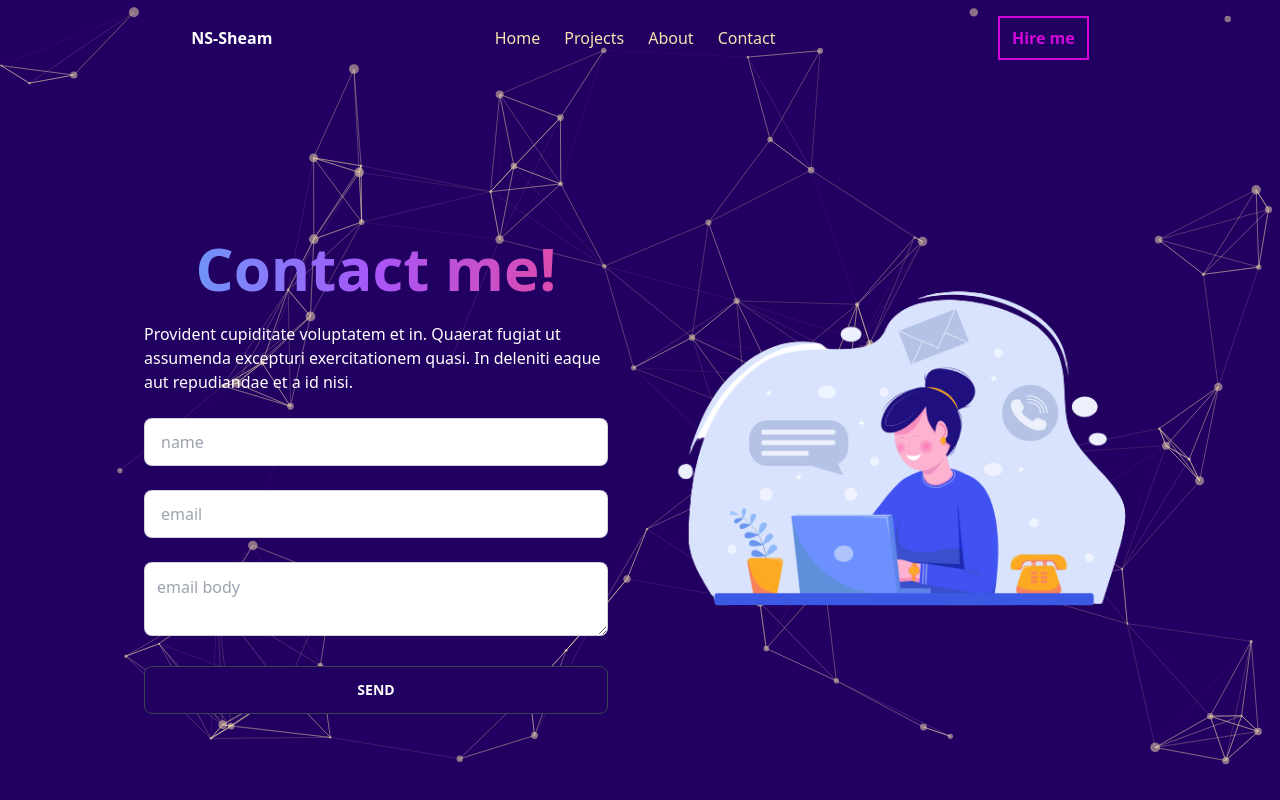
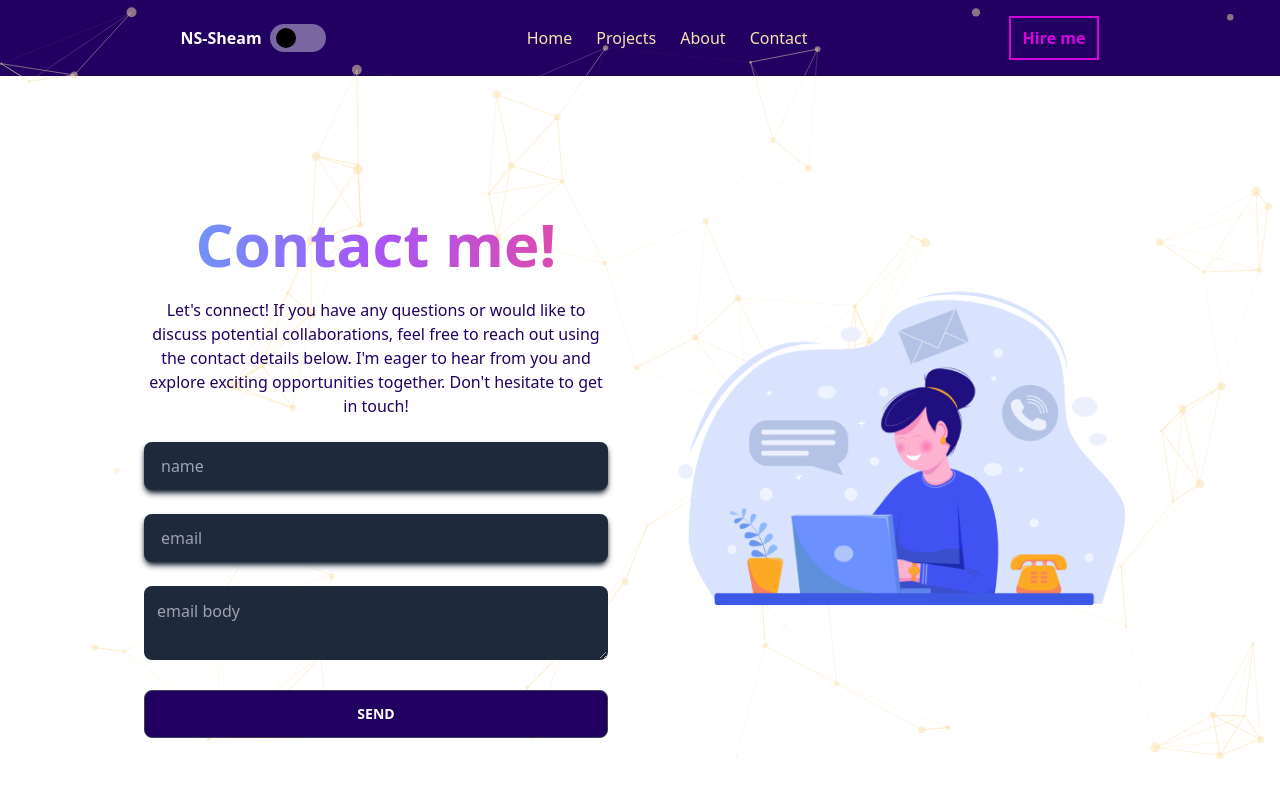
Before and after one commit to NS-Sheam/my-portfolio, a React (Vite) app: page /contact in a window 1280 px wide. Shown: the top 800 px of the page. Built offline with nearby package versions, Linux system fonts and the light colour scheme; a web font is replaced by a local one.

Commit message:
dark mode done

```diff
--- a/src/layouts/Main.jsx
+++ b/src/layouts/Main.jsx
@@ -1,18 +1,22 @@
-import { useLayoutEffect } from 'react';
+import { createContext, useLayoutEffect, useState } from 'react';
 import { Outlet } from 'react-router-dom';
 import Footer from '../pages/shared/Footer/Footer';
 import ParticlesDesign from '../components/ParticlesDesign';
-
+export const ThemeContext = createContext(null);
 const Main = () => {
     useLayoutEffect(() => {
         window.scrollTo(0, 0);
     });
+    const [theme, setTheme] = useState("light")
+    const themeInfo = { theme, setTheme };
     return (
-        <>
-            <ParticlesDesign />
-            <Outlet />
-            <Footer />
-        </>
+        <ThemeContext.Provider value={themeInfo}>
+            <div data-theme={theme}>
+                <ParticlesDesign />
+                <Outlet />
+                <Footer />
+            </div>
+        </ThemeContext.Provider>
     );
 };
 
--- a/src/pages/About/About.jsx
+++ b/src/pages/About/About.jsx
@@ -1,7 +1,10 @@
 import { Link } from "react-router-dom";
 import Header from "../shared/Header/Header";
+import { useContext } from "react";
+import { ThemeContext } from "../../layouts/Main";
 
 const About = () => {
+    const { theme } = useContext(ThemeContext);
     const handleDownloadResume = () => {
         window.open("https://drive.google.com/u/0/uc?id=1XhOOmSn6iqDiaA-DNsgsBg3HS7YFNtfa&export=download");
     };
@@ -14,8 +17,8 @@ const About = () => {
                 <Header />
             </div>
             <h1 className="pt-5 md:pt-8 text-center text-3xl lg:text-6xl font-bold bg-gradient-to-r from-blue-400 via-purple-500 to-pink-500 text-transparent bg-clip-text">About me!</h1>
-            <div className="bg-white inner-container py-5 md:py-8 space-y-4 flex flex-col md:flex-row items-center justify-between">
-                <div className="md:text-xl text-bandSecondary space-y-3 w-full md:w-1/2 text-center md:text-left">
+            <div className="inner-container py-5 md:py-8 space-y-4 flex flex-col md:flex-row items-center justify-between">
+                <div className={`md:text-xl ${theme == "light" ? "text-bandSecondary" : "text-white"} space-y-3 w-full md:w-1/2 text-center md:text-left`}>
                     <p>Name: <span className="font-bold text-green-500">MD. Nazmus Sakib Sheam</span></p>
                     <p>Age: <span className="font-bold">23 Years</span></p>
                     <p>Position: <span className="font-bold">MERN Stack Developer</span></p>
--- a/src/pages/Contact/Contact.jsx
+++ b/src/pages/Contact/Contact.jsx
@@ -2,14 +2,16 @@ import Header from "../shared/Header/Header";
 import emailjs from '@emailjs/browser';
 import img from "../../assets/images/contact-image/contact_us.png"
 import "./Contact.css"
-import { useLayoutEffect, useRef } from "react";
+import { useContext, useLayoutEffect, useRef } from "react";
 import { ToastContainer, toast } from "react-toastify";
 import 'react-toastify/dist/ReactToastify.css';
+import { ThemeContext } from "../../layouts/Main";
 
 const Contact = () => {
     useLayoutEffect(() => {
         window.scrollTo(0, 0);
       });
+      const {theme} = useContext(ThemeContext);
     const form = useRef();
     // console.log(object);
     const sendEmail = (e) => {
@@ -48,21 +50,21 @@ const Contact = () => {
             <div className="bg-bandSecondary">
                 <Header />
             </div>
-            <div className="hero min-h-screen bg-bandSecondary w-full lg:py-6">
+            <div className="hero min-h-screen w-full lg:py-6">
                 <div className="hero-content flex-col lg:flex-row justify-between gap-16 lg:w-4/5">
                     <div className="bg-transparent w-full lg:w-1/2">
                         <form ref={form} onSubmit={sendEmail} className="space-y-4 lg:space-y-6">
                             <h1 className="text-center text-3xl lg:text-6xl font-bold bg-gradient-to-r from-blue-400 via-purple-500 to-pink-500 text-transparent bg-clip-text">Contact me!</h1>
-                            <p className="text-white text-center lg:text-left">Provident cupiditate voluptatem et in. Quaerat fugiat ut assumenda excepturi exercitationem quasi. In deleniti eaque aut repudiandae et a id nisi.</p>
+                            <p className={`${theme == "light" ? "text-bandSecondary" : "text-white"} text-center`}>Let's connect! If you have any questions or would like to discuss potential collaborations, feel free to reach out using the contact details below. I'm eager to hear from you and explore exciting opportunities together. Don't hesitate to get in touch!</p>
                             <div className="form-control">
-                                <input type="text" placeholder="name" name="from_name" className="input input-bordered" />
+                                <input type="text" placeholder="name" name="from_name" className={`input input-bordered shadow-md ${theme == "light" ? "bg-slate-800 shadow-slate-800" : "bg-white"}`} />
                             </div>
                             <div className="form-control">
-                                <input type="text" placeholder="email" name="from_email" className="input input-bordered" />
+                                <input type="text" placeholder="email" name="from_email" className={`input input-bordered shadow-md ${theme == "light" ? "bg-slate-800 shadow-slate-800" : "bg-white"}`} />
                             </div>
-                            <textarea placeholder="email body" name="message" className="p-3 text-base textarea textarea-bordered textarea-lg w-full" ></textarea>
+                            <textarea placeholder="email body" name="message" className={`p-3 text-base textarea textarea-bordered textarea-lg w-full ${theme == "light" ? "bg-slate-800 shadow-slate-800" : "bg-white"}`} ></textarea>
                             <div className="form-control mt-6">
-                                <button className="btn bg-bandSecondary text-white hover:bg-opacity-5">Send</button>
+                                <button className="btn bg-bandSecondary text-white hover:bg-opacity-25">Send</button>
                             </div>
                         </form>
                     </div>
--- a/src/pages/ProjectsPage/ProjectsPage.jsx
+++ b/src/pages/ProjectsPage/ProjectsPage.jsx
@@ -1,11 +1,13 @@
-import { useEffect, useState } from "react";
+import { useContext, useEffect, useState } from "react";
 import SingleProject from "../Home/Projects/SingleProject";
 import Header from "../shared/Header/Header";
 import ProjectModal from "../../components/ProjectModal";
+import { ThemeContext } from "../../layouts/Main";
 
 const ProjectsPage = () => {
     const [projects, setProjects] = useState([]);
     const [singleProject, setSingleProject] = useState([]);
+    const {theme} = useContext(ThemeContext);
     useEffect(() => {
         fetch("projectData.json")
             .then(res => res.json())
@@ -19,7 +21,7 @@ const ProjectsPage = () => {
                 <Header />
             </div>
             <h1 className="py-4 md:py-8 text-center text-3xl lg:text-6xl font-bold bg-gradient-to-r from-blue-400 via-purple-500 to-pink-500 text-transparent bg-clip-text">My Projects</h1>
-            <p className='text-bandSecondary text-xs lg:text-xl w-3/4 mx-auto pb-4 md:pb-6 lg:pb-8'>Browse through my portfolio to explore a diverse range of projects that demonstrate my skills in web development. From interactive React applications to functional JavaScript projects and visually appealing HTML/CSS interfaces, you will find a showcase of my expertise in various web technologies.</p>
+            <p className={`${theme == "light" ? "text-bandSecondary" : "text-white"} text-xs lg:text-xl text-center w-3/4 mx-auto pb-4 md:pb-6 lg:pb-8`}>Browse through my portfolio to explore a diverse range of projects that demonstrate my skills in web development. From interactive React applications to functional JavaScript projects and visually appealing HTML/CSS interfaces, you will find a showcase of my expertise in various web technologies.</p>
             <div className="inner-container">
                 <div className="grid lg:grid-cols-4 items-end mx-auto my-5 gap-5">
                     {
--- a/src/pages/shared/Header/Header.css
+++ b/src/pages/shared/Header/Header.css
@@ -4,3 +4,38 @@
 .sm-menu-item{
 
 }
+
+.switch {
+    width: 56px;
+    height: 28px;
+    background-color: rgba(255, 255, 255, 0.4);
+    display: flex;
+    justify-content: flex-start;
+    align-items: center;
+    border-radius: 50px;
+    padding: 6px;
+    cursor: pointer;
+  }
+
+  .switch[data-isOn="true"] {
+    justify-content: flex-end;
+  }
+
+  .dark-handle {
+    width: 20px;
+    height: 20px;
+    background-color: black;
+    border-radius: 40px;
+    transition: transform 0.3s ease;
+  }
+  .light-handle {
+    width: 20px;
+    height: 20px;
+    background-color: white;
+    border-radius: 40px;
+    transition: transform 0.3s ease;
+  }
+
+  .switch[data-isOn="true"] .handle {
+    transform: translateX(80px);
+  }
--- a/src/pages/shared/Header/Header.jsx
+++ b/src/pages/shared/Header/Header.jsx
@@ -1,15 +1,26 @@
-import { useEffect, useState } from 'react';
+import { useContext, useEffect, useState } from 'react';
 import ActiveLink from '../ActiveLink/ActiveLink';
 import "./Header.css";
 import { FontAwesomeIcon } from '@fortawesome/react-fontawesome'
 import { faBars, faXmark } from '@fortawesome/free-solid-svg-icons'
 import { AiOutlineHome, AiOutlineMail, AiOutlineProject } from 'react-icons/ai';
 import { SiAboutdotme } from 'react-icons/si';
+import { motion } from "framer-motion";
+import { ThemeContext } from '../../../layouts/Main';
 
 const Header = () => {
     const [isMenuOpen, setIsMenuOpen] = useState(false);
 
     const [isHeaderFixed, setIsHeaderFixed] = useState(false);
+
+    const { theme, setTheme } = useContext(ThemeContext);
+
+    const [isOn, setIsOn] = useState(false);
+
+    const toggleSwitch = () => {
+        setIsOn(!isOn)
+        theme == "light" ? setTheme("dark") : setTheme("light")
+    };
 
     useEffect(() => {
         const handleScroll = () => {
@@ -47,12 +58,20 @@ const Header = () => {
 
         </ul>
     </div>
+    const spring = {
+        type: "spring",
+        stiffness: 700,
+        damping: 30
+    };
     return (
         <>
             {/* For dextop */}
             <section className='hidden lg:flex justify-around items-center inner-container py-4'>
-                <div>
+                <div className='flex justify-center items-center gap-2'>
                     <h3 className='text-white font-bold'>NS-Sheam</h3>
+                    <div className="switch dark-switch" data-isOn={isOn} onClick={toggleSwitch}>
+                        <motion.div className={theme == "light" ? "dark-handle" : "light-handle"} layout transition={spring} />
+                    </div>
                 </div>
                 <div className={`${isHeaderFixed && "hidden"}`}>
                     <ul className='header-list flex gap-6 text-bandFont'>
@@ -82,7 +101,12 @@ const Header = () => {
 
             {/* For Mobile  */}
             <section className='lg:hidden my-container px-4 py-4 flex justify-between items-start'>
+                <div className='flex justify-center items-center gap-2'>
                 <h3 className='text-white text-xl font-bold'>NS-Sheam</h3>
+                <div className="switch dark-switch" data-isOn={isOn} onClick={toggleSwitch}>
+                    <motion.div className={theme == "light" ? "dark-handle" : "light-handle"} layout transition={spring} />
+                </div>
+                </div>
                 <div className='flex flex-col justify-center items-end'>
                     <div>
                         {
--- a/tailwind.config.js
+++ b/tailwind.config.js
@@ -16,4 +16,11 @@ export default {
     },
   },
   plugins: [require("daisyui")],
+  daisyui: {
+    themes: [
+      'light',
+      'dark',
+      'cupcake'
+    ],
+  },
 }
```
Also changed, not shown: .eslintrc.cjs, src/index.css (line endings or trailing spaces).
